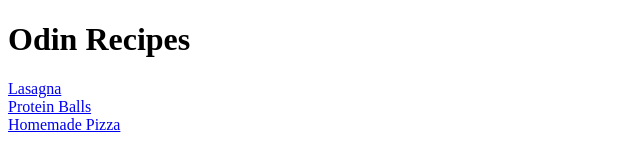
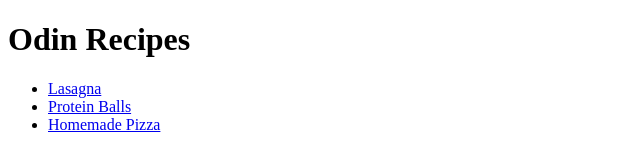
Before and after one commit to midhin11/odin-recipes-v2, a plain HTML site: page index.html in a window 1280 px wide. Shown: the whole page, without its empty margins (0-640 px from the left). Drawn offline with Linux system fonts and the light colour scheme.

Commit message:
Modify structure in index.html

```diff
--- a/index.html
+++ b/index.html
@@ -6,8 +6,10 @@
     </head>
     <body>
         <h1>Odin Recipes</h1>
-        <a href="recipes/lasagna.html">Lasagna</a><br>
-        <a href="recipes/protein-balls.html">Protein Balls</a><br>
-        <a href="recipes/homemade-pizza.html">Homemade Pizza</a>
+        <ul type="disc">
+            <li><a href="recipes/lasagna.html">Lasagna</a><br></li>
+            <li><a href="recipes/protein-balls.html">Protein Balls</a></li>
+            <li><a href="recipes/homemade-pizza.html">Homemade Pizza</a></li>
+        </ul>
     </body>
 </html>
```
